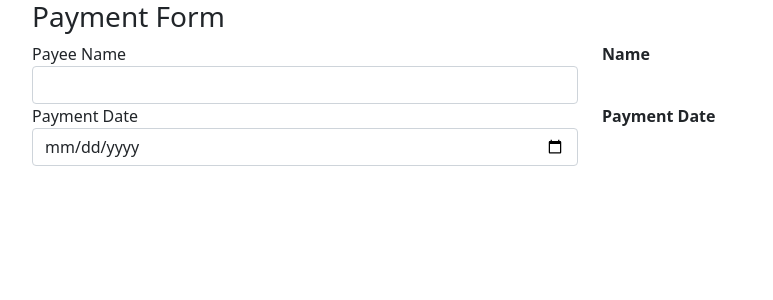
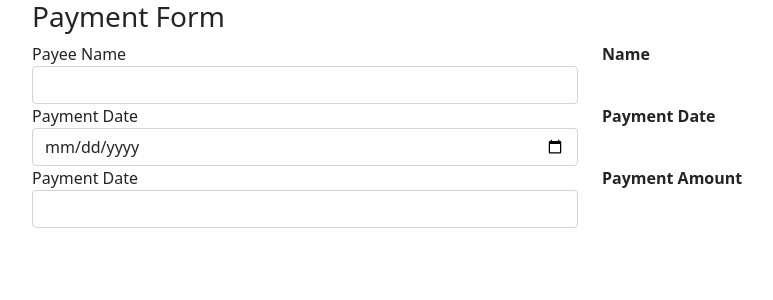
Before and after one commit to TooManyJoses/angular_pipes_practice, an Angular app: page / in a window 1280 px wide. Shown: the top 300 px of the page, without its empty margins (50-823 px from the left). Built offline with nearby package versions, Linux system fonts and the light colour scheme.

Commit message:
added in currency parameter to use currency pipe

```diff
--- a/src/app/app.component.html
+++ b/src/app/app.component.html
@@ -22,4 +22,15 @@
       <div>{{ paymentDate | date: 'fullDate' }}</div>
     </div>
   </div>
+  <div class="row">
+    <div class="form-group col">
+      <label>Payment Date</label>
+      <input class="form-control" (input)="onPaymentChange($event.target.value)" />
+    </div>
+
+      <div class="col">
+        <label><b>Payment Amount</b></label>
+      <div>{{ paymentAmount | currency }}</div>
+    </div>
+  </div>
 </div>
--- a/src/app/app.component.ts
+++ b/src/app/app.component.ts
@@ -8,6 +8,7 @@ import { Component } from '@angular/core';
 export class AppComponent {
   name: string;
   paymentDate: Date;
+  paymentAmount: number
 
   onNameChange(name: string) {
     this.name = name;
@@ -16,4 +17,8 @@ export class AppComponent {
   onDateChange(date: Date) {
     this.paymentDate = date;
   }
+
+  onPaymentChange(amount: string) {
+    this.paymentAmount = parseFloat(amount);
+  }
 }
```
